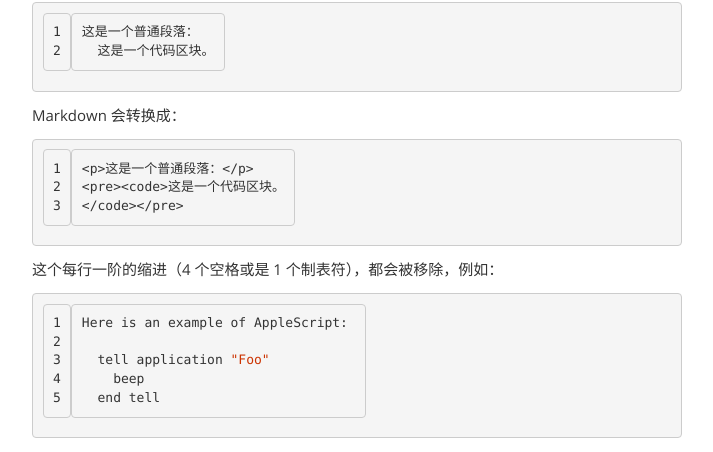
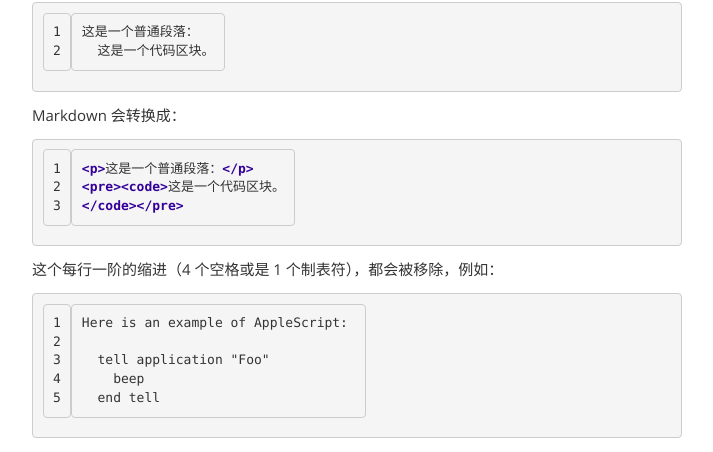
Before and after one commit to LumoCheung/lumocheung.github.com, a Jekyll site: the page built from _posts/2016-04-03-markdown-base.md, in a window 1280 px wide and 900 px high, scrolled down 8520 px. Shown: the part 99-551 px from the top of the window, without its empty margins (283-996 px from the left). Built offline with Jekyll 4.4.1, drawn with Linux system fonts in a browser that asks for light colours.

Commit message:
Update 2016-04-03-markdown-base.md

````diff
--- a/_posts/2016-04-03-markdown-base.md
+++ b/_posts/2016-04-03-markdown-base.md
@@ -250,14 +250,14 @@ ipsum dolorsit amet, consectetuer adipiscing elit.
 和程序相关的写作或是标签语言原始码通常会有已经排版好的代码区块，通常这些区块我们并不希望它以一般段落文件的方式去排版，而是照原来的样子显示，Markdown 会用 `<pre>` 和 `<code>` 标签来把代码区块包起来。
 要在 Markdown 中建立代码区块很简单，只要简单地缩进 4 个空格或是 1 个制表符就可以，例如，下面的输入：
 
-```bash
+```html
 这是一个普通段落：
   这是一个代码区块。
 ```
 
 Markdown 会转换成：
 
-```bash
+```html
 <p>这是一个普通段落：</p>
 <pre><code>这是一个代码区块。
 </code></pre>
@@ -265,7 +265,7 @@ Markdown 会转换成：
 
 这个每行一阶的缩进（4 个空格或是 1 个制表符），都会被移除，例如：
 
-```bash
+```html
 Here is an example of AppleScript:
 
   tell application "Foo"
@@ -305,6 +305,7 @@ end tell
 代码区块中，一般的 Markdown 语法不会被转换，像是星号便只是星号，这表示你可以很容易地以 Markdown 语法撰写 Markdown 语法相关的文件。
 分隔线
 你可以在一行中用三个以上的星号、减号、底线来建立一个分隔线，行内不能有其他东西。你也可以在星号或是减号中间插入空格。下面每种写法都可以建立分隔线：
+
 ```bash
 * * *
 ***
````
